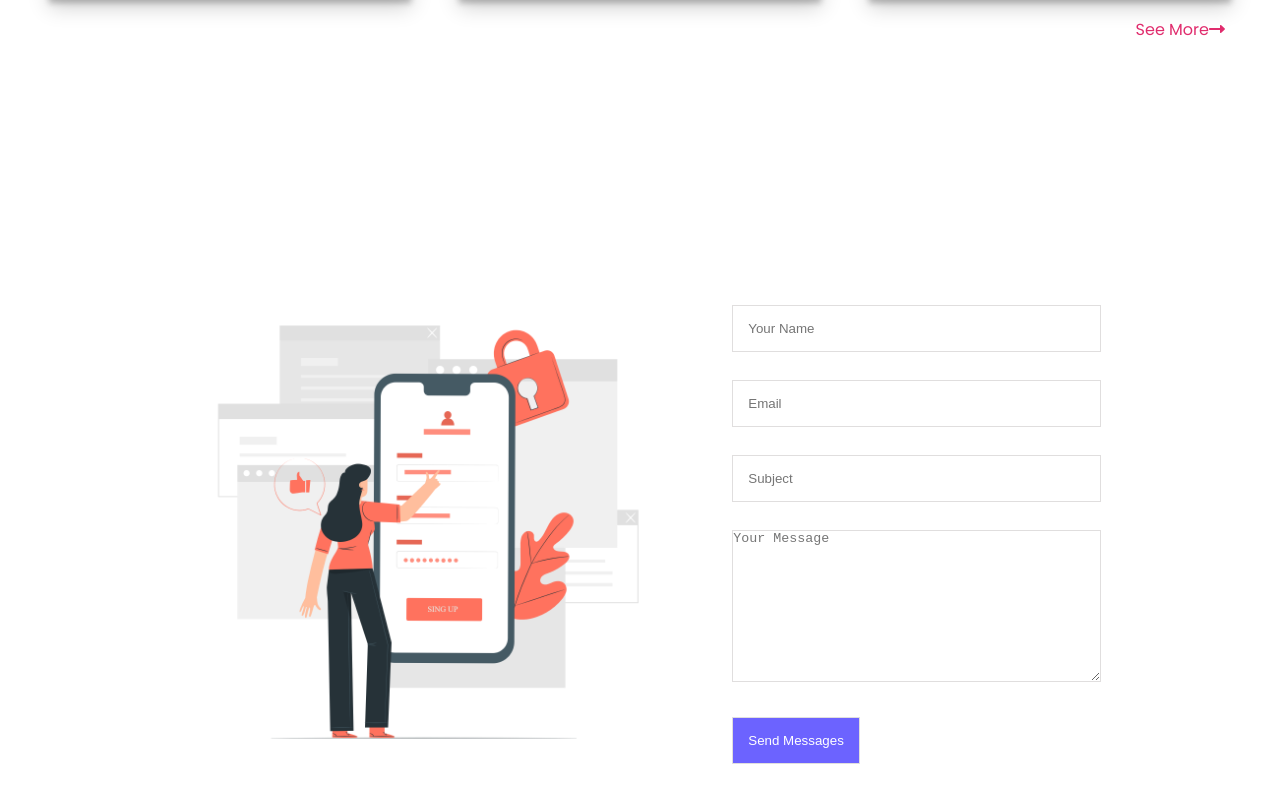
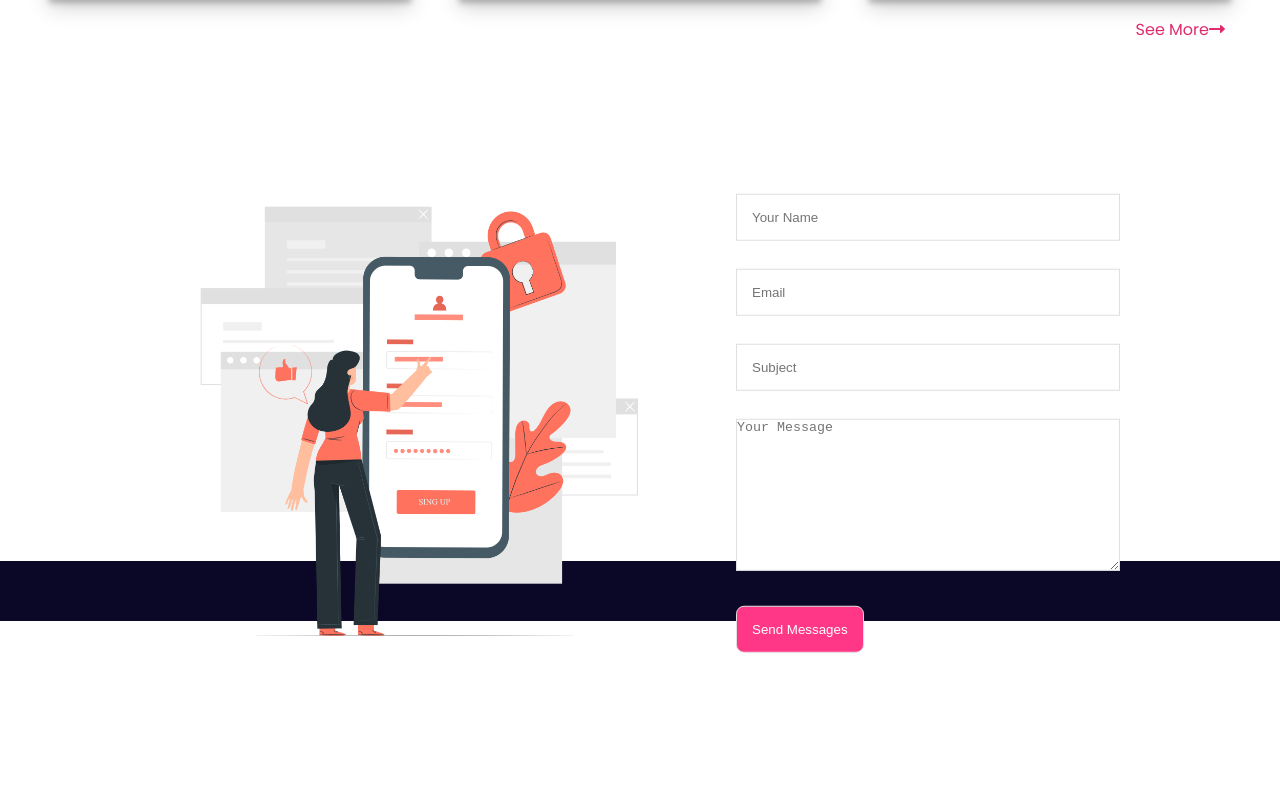
Before and after one commit to Parvezofficial/Assignment-02, a plain HTML site: page index.html in a window 1280 px wide. Shown: the part 2695-3487 px from the top of the page. After the commit the page ends 3386 px from the top, so only its background shows below. Drawn offline with Linux system fonts and the light colour scheme.

Commit message:
some debug

```diff
--- a/css/style.css
+++ b/css/style.css
@@ -136,7 +136,8 @@ body {
 .contact {
   display: flex;
   justify-content: center;
-  transform: translate(0%, 50%);
+  transform: translate(0%, 25%);
+  align-items: center;
 }
 .image {
   width: 40%;
@@ -173,9 +174,13 @@ body {
   width: 100%;
 }
 .form_content input[type="submit"] {
-  background-color: #6c63ff;
-
+  background-color: #ff3786;
   width: auto;
-
   color: white;
+  border-radius: 8px;
 }
+/* footer css  */
+footer {
+  background: #0a0826;
+  padding: 30px 0px;
+}
--- a/index.html
+++ b/index.html
@@ -253,6 +253,7 @@
             </div>
             <a href="" class="see-more">See More<i class="fas fa-long-arrow-alt-right"></i></a>
         </section>
+    </main>
         <section class="contact">
             <div class="image">
                 <!-- <h1>Let's Talk About Everything</h1>
@@ -274,7 +275,10 @@
                 </div>
             </div>
         </section>
-    </main>
+        <footer>
+
+        </footer>
+
     <!-- font awesome js  -->
     <script src="https://cdnjs.cloudflare.com/ajax/libs/font-awesome/6.0.0-beta3/js/all.min.js" integrity="sha512-fzff82+8pzHnwA1mQ0dzz9/E0B+ZRizq08yZfya66INZBz86qKTCt9MLU0NCNIgaMJCgeyhujhasnFUsYMsi0Q==" crossorigin="anonymous" referrerpolicy="no-referrer"></script>
 </body>
```
